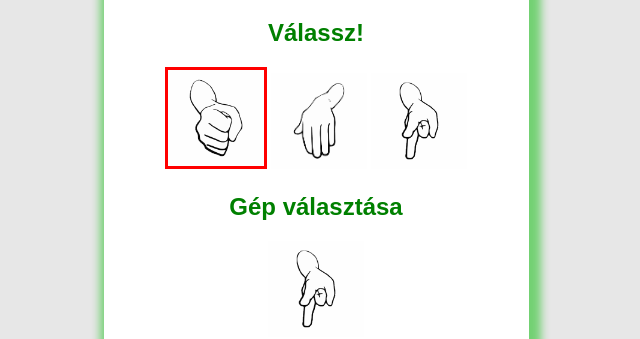
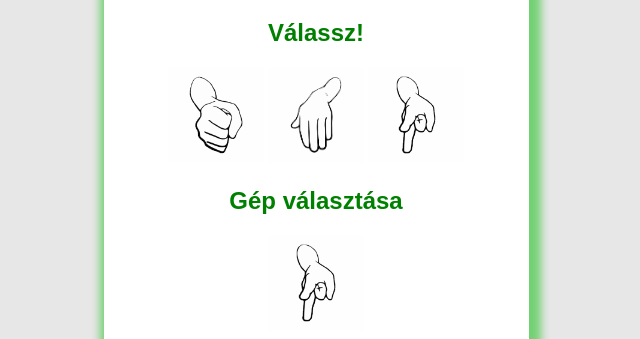
Before and after one commit to zalanlul9/szz, a plain HTML site: page index.html in a window 1280 px wide. Shown: the part 85-424 px from the top of the page, without its empty margins (324-964 px from the left). Drawn offline with Linux system fonts and the light colour scheme.

Commit message:
kisvaltoztatas

```diff
--- a/style.css
+++ b/style.css
@@ -18,12 +18,6 @@ body{
 img{
     height: 12vh;
 }
-/* #valasszkepek{
-    display: flex;
-} */
-#valasztott{
-    border: 3px solid red;
-}
 .pontok{
     color: red;
     text-shadow: 1px 1px red;
```
